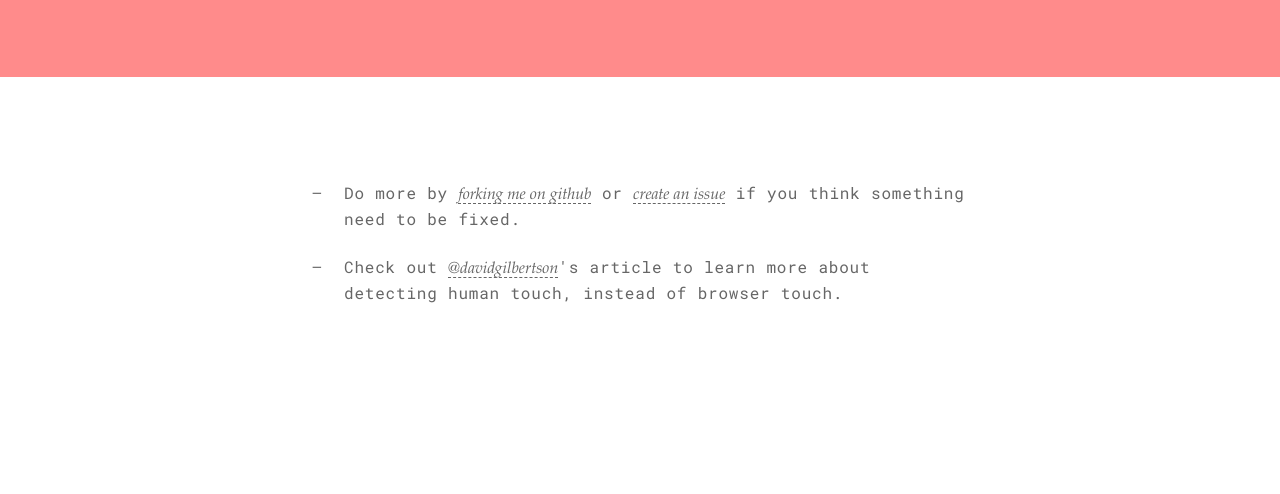
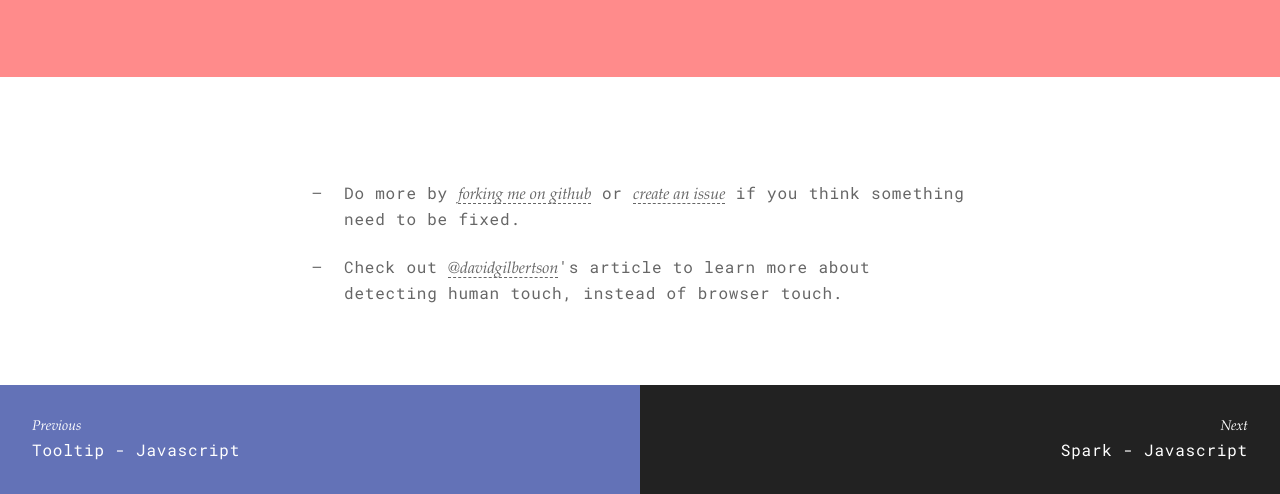
Before and after one commit to hesambayat/is-touch-device-javascript, a website: page docs/index.html in a window 1280 px wide. Shown: the part 504-998 px from the top of the page. Before the commit the page ends 889 px from the top, so only its background shows below. Drawn offline with Linux system fonts and the light colour scheme.

Commit message:
Update demo

```diff
--- a/test/index.html
+++ b/docs/index.html
@@ -3,7 +3,9 @@
   <head>
     <meta charset="utf-8">
     <meta name="viewport" content="width=device-width, initial-scale=1">
-    <title>Is a touch device Javascript</title>
+    <meta name="description" content="Detecting if browser's touch APIs implemented whether or not the current device has a touchscreen.">
+    <title>Detect touch device | Javascript</title>
+    <link rel="icon" href="favicon.png" type="image/x-icon">
     <link href="https://fonts.googleapis.com/css?family=Lora:400i|Roboto+Mono:400,500" rel="stylesheet">
     <style>
       html {
@@ -119,7 +121,53 @@
         padding: 5em 2em;
       }
 
+      footer:before,
+      footer:after {
+          content: '';
+          display: table;
+      }
+
+      footer:after {
+          clear: both;
+      }
+
+      footer a {
+          display: block;
+          background-color: #222;
+          color: #FFF;
+          font-family: inherit;
+          font-style: inherit;
+          letter-spacing: inherit;
+          border: none;
+          padding: 2em;
+      }
+
+      footer a span {
+          display: block;
+          font-size: .875em;
+          font-style: italic;
+          font-family: "Palatino Linotype", "Book Antiqua", "Lora", Palatino, Georgia, serif;
+          letter-spacing: normal;
+      }
+
+      .tooltip-javascript {
+        background-color: #6372b7;
+      }
+
+      .spark-javascript {
+        background-color: #222;
+      }
+
       @media screen and ( min-width: 49em ){
+
+        footer a {
+            width: 50%;
+            float: left;
+        }
+
+        footer a:nth-child(even) {
+            text-align: right;
+        }
 
         .container {
           width: 45em;
@@ -145,7 +193,7 @@
             <path d="M0 0h24v24H0z" fill="none"/>
             <path d="M13 1.07V9h7c0-4.08-3.05-7.44-7-7.93zM4 15c0 4.42 3.58 8 8 8s8-3.58 8-8v-4H4v4zm7-13.93C7.05 1.56 4 4.92 4 9h7V1.07z"/>
         </svg>
-        <h1>Is Touch Device Javascript</h1>
+        <h1>Is Touch Device - Javascript</h1>
         <div class="touch--enabled">
           <p class="result-title">Test result: <em>Yay! You Can Touch Me</em></p>
           <p>Touch APIs have implemented or enabled in this browser whether or not your device has a touchscreen, <a href="https://github.com/hesambayat/is-touch-device-javascript#readme">see more</a>.</p>
@@ -155,7 +203,7 @@
           <p>Touch APIs have <em>not</em> implemented or enabled in this browser whether or not your device has a touchscreen, <a href="https://github.com/hesambayat/is-touch-device-javascript#readme">see more</a>.</p>
         </div>
       </div>
-      <script src="../dist/is-touch-device.min.js"></script>
+      <script src="https://cdn.rawgit.com/hesambayat/is-touch-device-javascript/2c348d5c/dist/is-touch-device.min.js"></script>
       <script>
         (function(html){
 
@@ -175,10 +223,20 @@
       <div class="container">
         <script src="https://gist.github.com/hesambayat/1025bf2be81fcc63b12df3cb4c20eb1f.js"></script>
         <ul>
-          <li>Do more by <a href="https://github.com/hesambayat/is-touch-device-javascript">forking me on github</a> or <a href="https://github.com/hesambayat/is-touch-device-javascript/issues">create an issue</a> if you think something need to be fixed.</li>
+          <li>Do more by <a href="https://github.com/hesambayat/is-touch-device-javascript/">forking me on github</a> or <a href="https://github.com/hesambayat/is-touch-device-javascript/issues/">create an issue</a> if you think something need to be fixed.</li>
           <li>Check out <a href="https://medium.com/@david.gilbertson/the-only-way-to-detect-touch-with-javascript-7791a3346685#.qwjs2prvr" target="_blank">@davidgilbertson</a>'s article to learn more about detecting human touch, instead of browser touch.</li>
         </ul>
       </div>
     </div>
+    <footer>
+      <a class="tooltip-javascript" href="https://hesambayat.github.io/tooltip-javascript/">
+        <span>Previous</span>
+        Tooltip - Javascript
+      </a>
+      <a class="spark-javascript" href="https://hesambayat.github.io/spark-javascript/">
+        <span>Next</span>
+        Spark - Javascript
+      </a>
+    </footer>
   </body>
 </html>
--- a/test/server.js
+++ b/docs/server.js
@@ -3,7 +3,6 @@ var path = require('path');
 
 var PORT = 8080;
 var app = express();
-app.use('/dist', express.static(path.join(__dirname, '../dist')));
 app.use(express.static(__dirname));
 app.listen( PORT, function(err, res){
   console.log('Server listens to port ' + PORT + '...');
--- a/package.json
+++ b/package.json
@@ -14,7 +14,7 @@
   },
   "scripts": {
     "build": "gulp",
-    "test": "node test/server"
+    "test": "node docs/server"
   },
   "homepage": "https://github.com/hesambayat/is-touch-device-javascript#readme",
   "devDependencies": {
```
Also changed, not shown: docs/README.md (added), docs/favicon.png (added).
